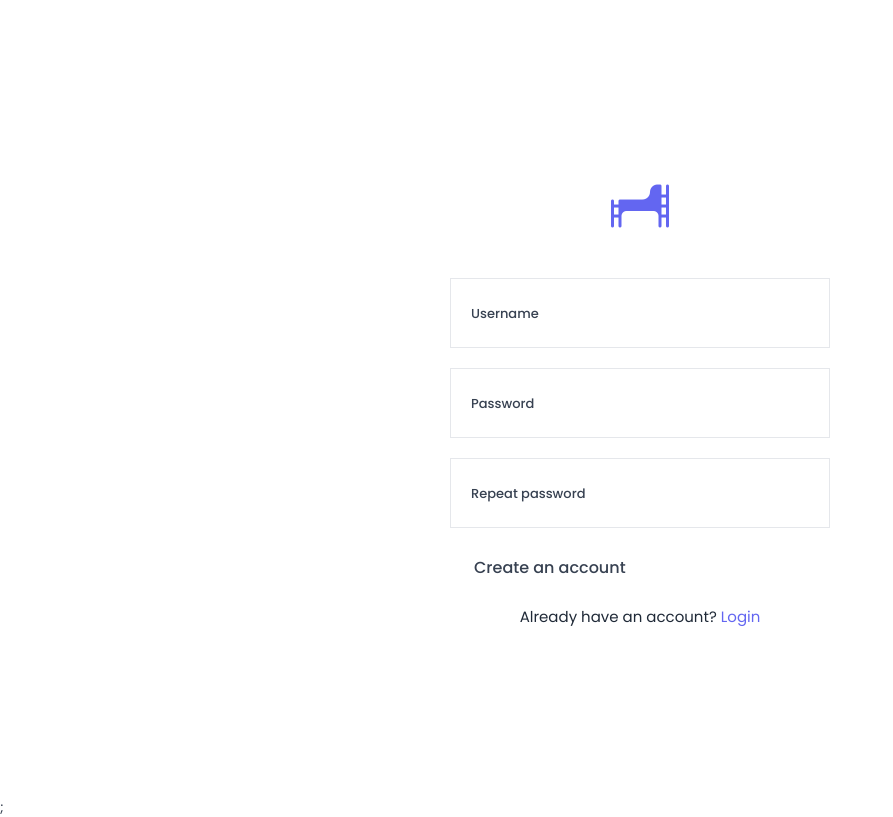
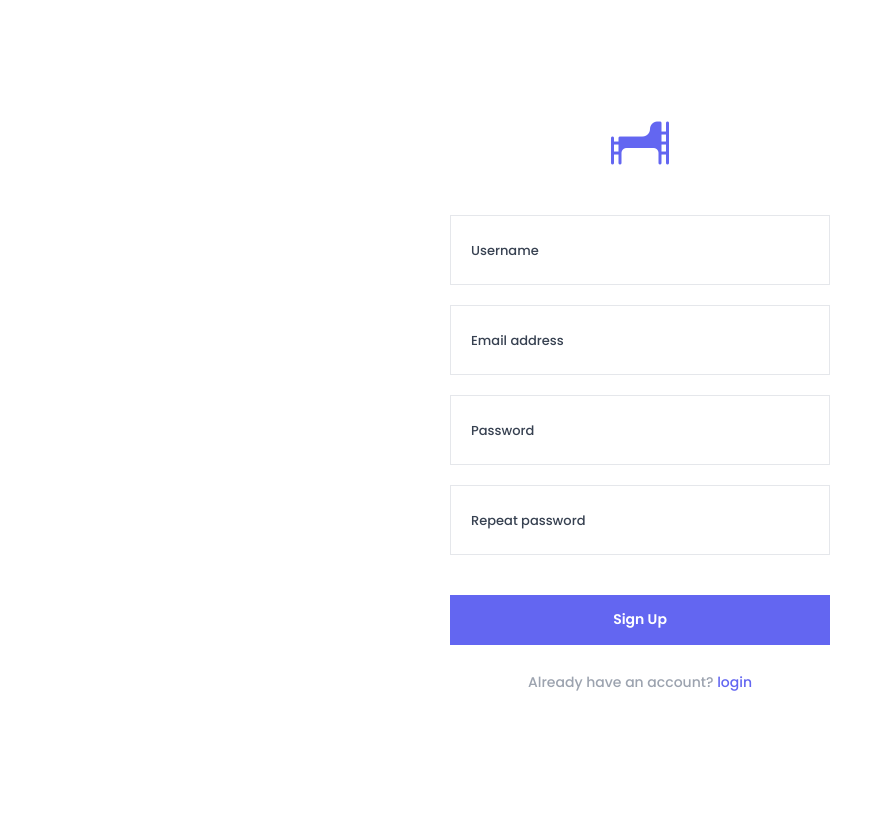
Before and after one commit to stackgik/gikeo, a React (Vite) app: page /register in a window 1280 px wide. Shown: the whole page, without its empty margins (0-893 px from the left). Built offline with nearby package versions, Linux system fonts and the light colour scheme; a web font is replaced by a local one.

Commit message:
add the authentication and authorization features to the app

```diff
--- a/src/App.tsx
+++ b/src/App.tsx
@@ -66,7 +66,6 @@ const App = (): JSX.Element => {
             },
           }}
         />
-        ;
       </QueryClientProvider>
     </DarkModeProvider>
   );
@@ -75,3 +74,4 @@ const App = (): JSX.Element => {
 export default App;
 
 // mFOdRUPzLs3Agnyo
+// PAT = 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
--- a/src/features/auth/LoginForm.tsx
+++ b/src/features/auth/LoginForm.tsx
@@ -5,8 +5,8 @@ import { Link } from "react-router-dom";
 
 const LoginForm = (): JSX.Element => {
   const [focusedField, setFocusedField] = useState<string | null>(null);
-  const [email, setEmail] = useState("stackgik@gmail.com");
-  const [password, setPassword] = useState("adedoyin1994");
+  const [email, setEmail] = useState("");
+  const [password, setPassword] = useState("");
   const { login, isLoggingIn } = useLogin();
 
   const handleFocus = (field: string) => setFocusedField(field);
--- a/src/features/auth/Logout.tsx
+++ b/src/features/auth/Logout.tsx
@@ -1,7 +1,7 @@
 import { HiOutlineArrowRightOnRectangle } from "react-icons/hi2";
 import { Link } from "react-router-dom";
 import useLogout from "./useLogout";
-import Spinner from "../../ui/Spinner";
+import SpinnerMini from "../../ui/SpinnerMini";
 import { MouseEvent } from "react";
 
 const Logout = () => {
@@ -11,18 +11,17 @@ const Logout = () => {
     e.preventDefault();
     logout();
   }
-  if (isLoggingOut)
-    return (
-      <div className="absolute left-0 top-0 flex h-screen w-full items-center justify-center backdrop-blur-md">
-        <Spinner />
-      </div>
-    );
+
   return (
     <Link to="" className="navlink group" onClick={handleLogout}>
-      <HiOutlineArrowRightOnRectangle
-        className="group-hover:text-red-500"
-        id="logout"
-      />
+      {isLoggingOut ? (
+        <SpinnerMini />
+      ) : (
+        <HiOutlineArrowRightOnRectangle
+          className="group-hover:text-red-500"
+          id="logout"
+        />
+      )}
       <span>Logout</span>
     </Link>
   );
--- a/src/features/auth/SignUpForm.tsx
+++ b/src/features/auth/SignUpForm.tsx
@@ -1,10 +1,12 @@
 import { useState } from "react";
 import { useForm, SubmitHandler } from "react-hook-form";
-import Button from "../../ui/Button";
 import { Link } from "react-router-dom";
+import SpinnerMini from "../../ui/SpinnerMini";
+import useSignUp from "./useSignUp";
 
 type FormData = {
   username: string;
+  email: string;
   password: string;
   confirmPassword: string;
 };
@@ -17,10 +19,18 @@ const SignUpForm = () => {
     getValues,
     watch,
     formState: { errors },
+    reset,
   } = useForm<FormData>();
 
-  const onSubmit: SubmitHandler<FormData> = (data) => {
-    console.log(data);
+  const { signUp, isSigningUp } = useSignUp();
+
+  const onSubmit: SubmitHandler<FormData> = ({ username, email, password }) => {
+    signUp(
+      { username, email, password },
+      {
+        onSettled: () => reset,
+      },
+    );
   };
 
   const handleFocus = (field: string) => {
@@ -29,6 +39,7 @@ const SignUpForm = () => {
 
   const usernameValue = watch("username", "");
   const passwordValue = watch("password", "");
+  const emailValue = watch("email", "");
   const confirmPasswordValue = watch("confirmPassword", "");
 
   const handleBlur = () => {
@@ -41,10 +52,10 @@ const SignUpForm = () => {
       action="#"
       className="flex flex-col gap-4"
     >
-      <div className="relative border border-grey-200 px-8 pt-10">
+      <div className="relative border border-grey-200 px-8 pt-10 dark:border-dark-grey-200">
         <input
           type="text"
-          className="w-full py-4 text-[1.5rem] outline-none"
+          className="w-full bg-transparent py-4 text-[1.5rem] outline-none"
           {...register("username", {
             required: "This field is required",
             maxLength: {
@@ -58,12 +69,8 @@ const SignUpForm = () => {
         <label
           className={`absolute left-8 top-1/2 font-medium ${
             focusedField === "username" || usernameValue
-              ? "text-[1.2rem]"
-              : "text-[1.3rem]"
-          } ${
-            focusedField === "username" || usernameValue
-              ? "top-3"
-              : "-translate-y-1/2"
+              ? "top-3 text-[1.2rem]"
+              : "-translate-y-1/2 text-[1.3rem]"
           } transition-all duration-200 ease-in-out`}
         >
           Username
@@ -73,10 +80,38 @@ const SignUpForm = () => {
         {errors?.username?.message}
       </span>
 
-      <div className="relative border border-grey-200 px-8 pt-10">
+      <div className="relative border border-grey-200 px-8 pt-10 dark:border-dark-grey-200">
+        <input
+          type="text"
+          className="w-full bg-transparent py-4 text-[1.5rem] outline-none"
+          {...register("email", {
+            required: "This field is required",
+            pattern: {
+              value: /^[a-zA-Z0-9._-]+@[a-zA-Z0-9.-]+\.[a-zA-Z]{2,4}$/,
+              message: "Please enter a valid email address",
+            },
+          })}
+          onFocus={() => handleFocus("email")}
+          onBlur={handleBlur}
+        />
+        <label
+          className={`absolute left-8 top-1/2 font-medium ${
+            focusedField === "email" || emailValue
+              ? "top-3 text-[1.2rem]"
+              : "-translate-y-1/2 text-[1.3rem]"
+          } } transition-all duration-200 ease-in-out`}
+        >
+          Email address
+        </label>
+      </div>
+      <span className="text-[1.1rem] text-red-700">
+        {errors?.email?.message}
+      </span>
+
+      <div className="relative border border-grey-200 px-8 pt-10 dark:border-dark-grey-200">
         <input
           type="password"
-          className="w-full py-4 text-[1.5rem] outline-none"
+          className="w-full bg-transparent py-4 text-[1.5rem] outline-none"
           {...register("password", {
             required: "This field is required",
             pattern: {
@@ -91,12 +126,8 @@ const SignUpForm = () => {
         <label
           className={`absolute left-8 top-1/2 font-medium ${
             focusedField === "password" || passwordValue
-              ? "text-[1.2rem]"
-              : "text-[1.3rem]"
-          } ${
-            focusedField === "password" || passwordValue
-              ? "top-3"
-              : "-translate-y-1/2"
+              ? "top-3 text-[1.2rem]"
+              : "-translate-y-1/2 text-[1.3rem]"
           } transition-all duration-200 ease-in-out`}
         >
           Password
@@ -106,10 +137,10 @@ const SignUpForm = () => {
         {errors?.password?.message}
       </span>
 
-      <div className="relative border border-grey-200 px-8 pt-10">
+      <div className="relative border border-grey-200 px-8 pt-10 dark:border-dark-grey-200">
         <input
           type="password"
-          className="w-full py-4 text-[1.5rem] outline-none"
+          className="w-full bg-transparent py-4 text-[1.5rem] outline-none"
           {...register("confirmPassword", {
             validate: (value) =>
               value === getValues().password || "Password does not match",
@@ -120,12 +151,8 @@ const SignUpForm = () => {
         <label
           className={`absolute left-8 top-1/2 font-medium ${
             focusedField === "confirmPassword" || confirmPasswordValue
-              ? "text-[1.2rem]"
-              : "text-[1.3rem]"
-          } ${
-            focusedField === "confirmPassword" || confirmPasswordValue
-              ? "top-3"
-              : "-translate-y-1/2"
+              ? "top-3 text-[1.2rem]"
+              : "-translate-y-1/2 text-[1.3rem]"
           } transition-all duration-200 ease-in-out`}
         >
           Repeat password
@@ -135,16 +162,26 @@ const SignUpForm = () => {
         {errors?.confirmPassword?.message}
       </span>
 
-      <Button variation="primary" width="full" size="large">
-        Create an account
-      </Button>
+      <button
+        className="mt-8 flex h-20 w-full items-center justify-center bg-brand-500 font-semibold text-grey-0 transition-all duration-300 ease-linear hover:bg-brand-700 disabled:cursor-not-allowed disabled:bg-brand-200"
+        disabled={isSigningUp}
+      >
+        {isSigningUp ? (
+          <p className="flex items-center gap-2">
+            <SpinnerMini />
+            <span> Signing up... </span>
+          </p>
+        ) : (
+          "Sign Up"
+        )}
+      </button>
 
-      <span className="mt-4 block text-center text-2xl text-grey-800">
-        Already have an account?{" "}
-        <Link className="text-brand-500" to="/login">
-          Login
+      <p className="mt-8 text-center text-[1.4rem] font-medium text-grey-400">
+        <span>Already have an account?</span>{" "}
+        <Link to={"/login"} className="text-brand-500">
+          login
         </Link>
-      </span>
+      </p>
     </form>
   );
 };
--- /dev/null
+++ b/src/features/auth/useSignUp.ts
@@ -0,0 +1,24 @@
+import { useMutation } from "@tanstack/react-query";
+import toast from "react-hot-toast";
+import { signUp as signUpApi, type SignUpProps } from "../../services/apiAuth";
+import { useNavigate } from "react-router-dom";
+
+const useSignUp = () => {
+  const navigate = useNavigate();
+  const { mutate: signUp, isPending: isSigningUp } = useMutation({
+    mutationFn: ({ username, email, password, avatar }: SignUpProps) =>
+      signUpApi({ username, email, password, avatar }),
+    onSuccess: () => {
+      toast.success("You have successfully signed up");
+      navigate("/login", { replace: true });
+    },
+    onError: (error) => toast.error(error.message),
+  });
+
+  return {
+    signUp,
+    isSigningUp,
+  };
+};
+
+export default useSignUp;
--- a/src/services/apiAuth.ts
+++ b/src/services/apiAuth.ts
@@ -4,6 +4,35 @@ export type LoginProps = {
   email: string;
   password: string;
 };
+
+export type SignUpProps = {
+  username: string;
+  email: string;
+  password: string;
+  avatar?: string;
+};
+
+export const signUp = async ({
+  username,
+  email,
+  password,
+  avatar,
+}: SignUpProps) => {
+  const { data, error } = await supabase.auth.signUp({
+    email,
+    password,
+    options: {
+      data: {
+        username,
+        avatar: avatar || "",
+      },
+    },
+  });
+
+  if (error) throw new Error(error.message);
+  return data;
+};
+
 export const login = async ({ email, password }: LoginProps) => {
   // what this does is simple. It takes the arguments and check the database if there is any user by such details. If yes, user is authenticated and a session is created.
   const { data, error } = await supabase.auth.signInWithPassword({
--- a/src/ui/SpinnerMini.tsx
+++ b/src/ui/SpinnerMini.tsx
@@ -2,9 +2,7 @@
 import { BiLoaderAlt } from "react-icons/bi";
 
 function SpinnerMini() {
-  return (
-    <BiLoaderAlt className="mx-auto block h-[2rem] w-[2rem] animate-spin text-grey-0" />
-  );
+  return <BiLoaderAlt className="h-[2rem] w-[2rem] animate-spin text-grey-0" />;
 }
 
 export default SpinnerMini;
```
